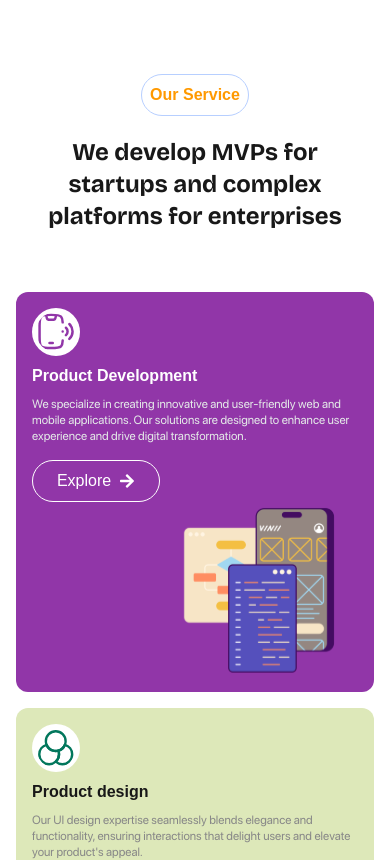
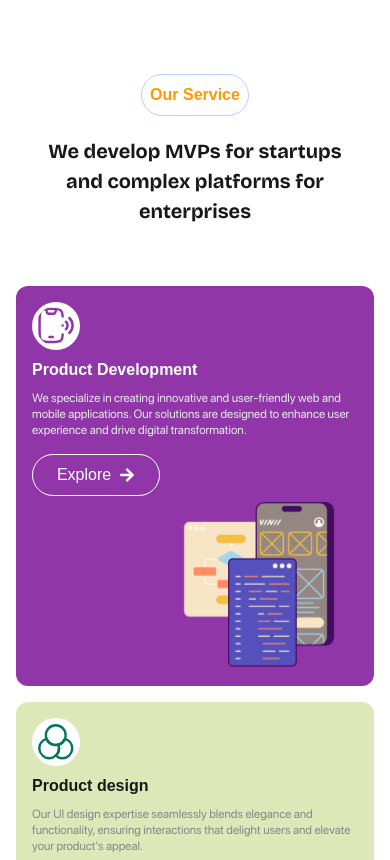
Before and after one commit to ajeigbepaul/MergedTechwave, a Next.js app: page / in a window 390 px wide. Shown: the part 1200-2060 px from the top of the page. Built offline with nearby package versions, Linux system fonts and the light colour scheme.

Commit message:
title of the home

```diff
--- a/components/Heading.tsx
+++ b/components/Heading.tsx
@@ -21,7 +21,7 @@ const Heading = ({
       >
         {name}
       </div>
-      <h2 className={`text-black font-bold md:text-3xl text-2xl ${addwidth ? addwidth :"md:w-[50%]"} w-full text-center mt-5 font-grotesque`}>
+      <h2 className={`text-black font-bold md:text-3xl text-[20px] ${addwidth ? addwidth :"md:w-[50%]"} w-full text-center mt-5 font-grotesque`}>
         {desc}
       </h2>
     </div>
```
